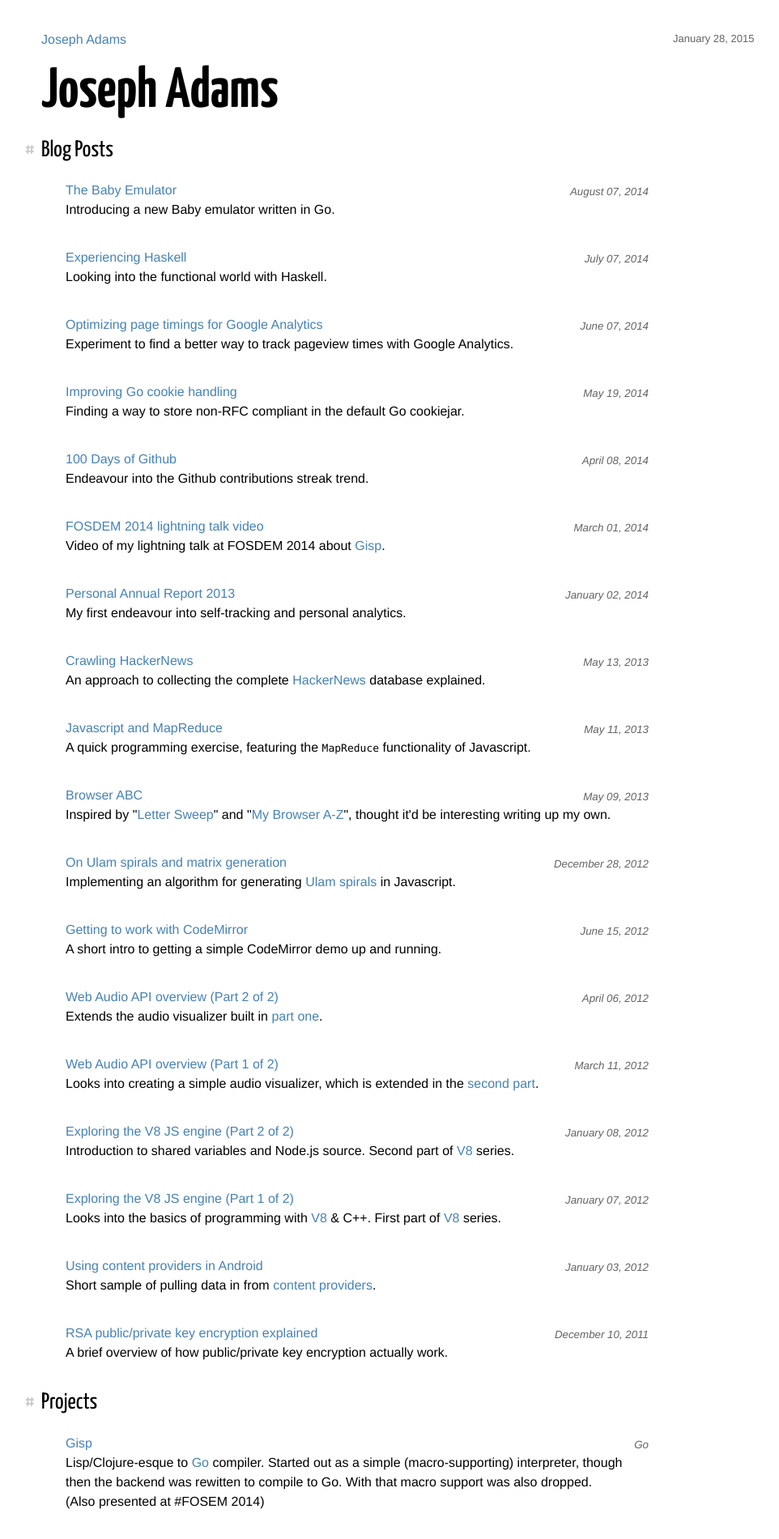
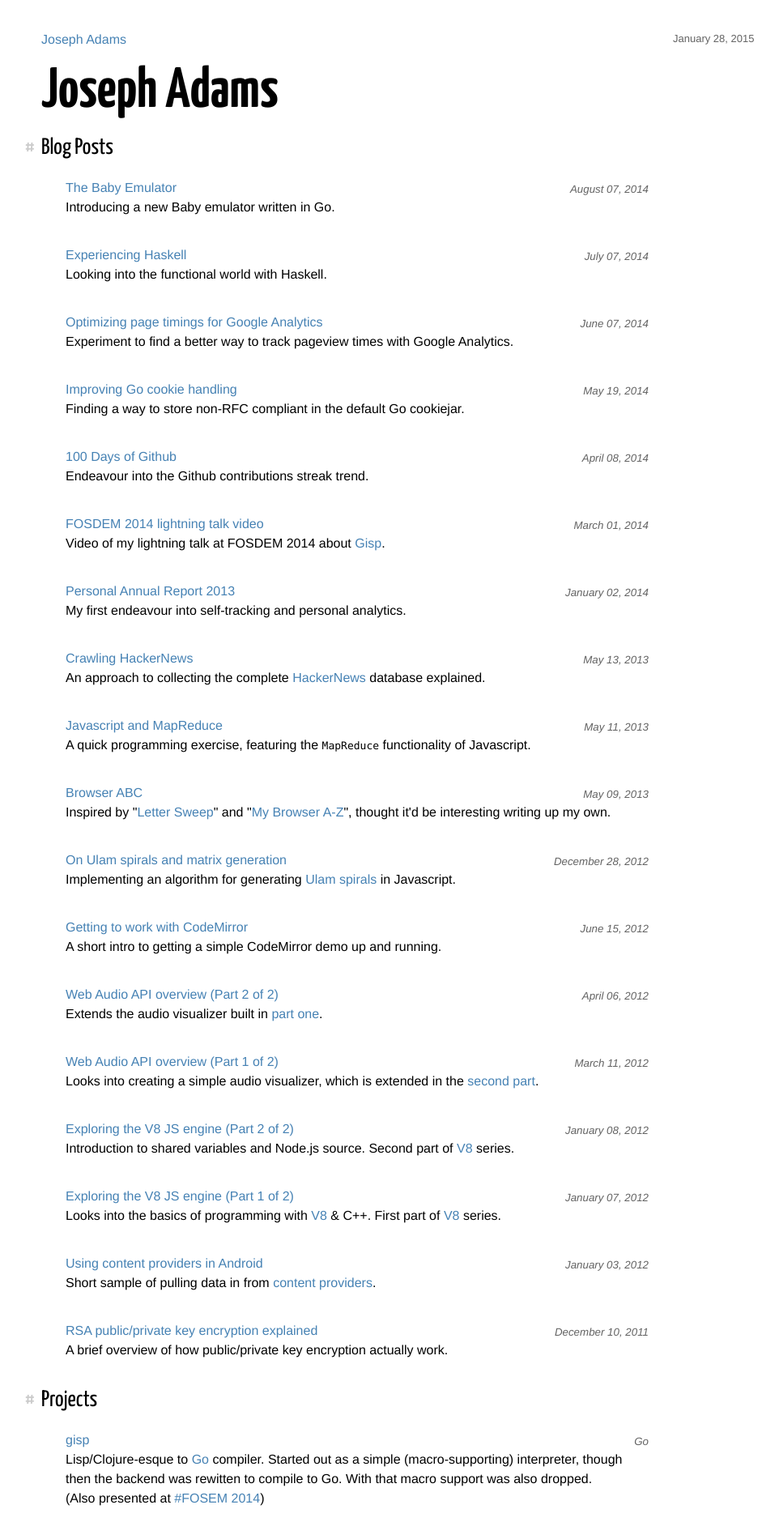
Before and after one commit to jcla1/jcla1.github.com, a Jekyll site: the page built from index.html, in a window 1280 px wide. Shown: the top 1900 px of the page at 81% size, without its empty margins (109-1071 px from the left). Built offline with Jekyll 4.4.1, drawn with Linux system fonts in a browser that asks for light colours.

Commit message:
Clean up ALL the markup!

```diff
--- a/_includes/articles.html
+++ b/_includes/articles.html
@@ -1,8 +1,9 @@
+<h2><a name="posts" href="#posts">#</a>Blog Posts</h2>
 <div itemscope itemtype="http://schema.org/Blog">
 {% for post in site.posts limit: page.article_limit %}
-<p class="entity" itemprop="blogPost">
-    <span class="info" itemprop="datePublished"><i>{{ post.date | date: '%B %d, %Y' }}</i></span><a href="{{ post.url }}" itemprop="url"><span itemprop="name">{{ post.title }}</span></a><br>
-    <span itemprop="description">{{ post.abstract }}</span>
-</p>
+    <p class="entity" itemprop="blogPost">
+        <span class="info" itemprop="datePublished"><i>{{ post.date | date: '%B %d, %Y' }}</i></span><a href="{{ post.url }}" itemprop="url"><span itemprop="name">{{ post.title }}</span></a><br>
+        <span itemprop="description">{{ post.abstract }}</span>
+    </p>
 {% endfor %}
 </div>
--- /dev/null
+++ b/_includes/footer.html
@@ -0,0 +1,8 @@
+<footer>
+    {% if page.date %}
+    <aside>{{page.date | date: '%B %d, %Y'}}</aside>
+    {% else %}
+    <aside><script>(function(){var a=Array('January','February','March','April','May','June','July','August','September','October','November','December'),b=new Date,c=b.getDate(),d=b.getMonth(),e=b.getFullYear();document.write(a[d]+' '+c+', '+e)})();</script></aside>
+    {% endif %}
+    <a href='/' rel='author'>{{ site.title }}</a>
+</footer>
--- /dev/null
+++ b/_includes/header.html
@@ -0,0 +1,8 @@
+<header>
+    {% if page.date %}
+    <aside>{{page.date | date: '%B %d, %Y'}}</aside>
+    {% else %}
+    <aside><script>(function(){var a=Array('January','February','March','April','May','June','July','August','September','October','November','December'),b=new Date,c=(b.getDate()+1E2).toString().slice(-2),d=b.getMonth(),e=b.getFullYear();document.write(a[d]+' '+c+', '+e)})();</script></aside>
+    {% endif %}
+    <a href='/' rel='author'>{{ site.title }}</a>
+</header>
--- a/_includes/page_footer.html
+++ /dev/null
@@ -1,8 +0,0 @@
-<footer>
-  {% if page.date %}
-  <aside>{{page.date | date: '%B %d, %Y'}}</aside>
-  {% else %}
-  <aside><script>(function(){var a=Array('January','February','March','April','May','June','July','August','September','October','November','December'),b=new Date,c=b.getDate(),d=b.getMonth(),e=b.getFullYear();document.write(a[d]+' '+c+', '+e)})();</script></aside>
-  {% endif %}
-  <a href='/' rel='author'>{{ site.title }}</a>
-</footer>
--- a/_includes/page_header.html
+++ /dev/null
@@ -1,8 +0,0 @@
-<header>
-  {% if page.date %}
-  <aside>{{page.date | date: '%B %d, %Y'}}</aside>
-  {% else %}
-  <aside><script>(function(){var a=Array('January','February','March','April','May','June','July','August','September','October','November','December'),b=new Date,c=(b.getDate()+1E2).toString().slice(-2),d=b.getMonth(),e=b.getFullYear();document.write(a[d]+' '+c+', '+e)})();</script></aside>
-  {% endif %}
-  <a href='/' rel='author'>{{ site.title }}</a>
-</header>
--- a/_includes/post_footer.html
+++ /dev/null
@@ -1,4 +0,0 @@
-<footer>
-  <aside itemprop="datePublished">{{page.date | date: '%B %d, %Y'}}</aside>
-  <a href='/' rel='author'>{{ site.title }}</a>
-</footer>
--- a/_includes/post_header.html
+++ /dev/null
@@ -1,4 +0,0 @@
-<header>
-  <aside itemprop="datePublished">{{page.date | date: '%B %d, %Y'}}</aside>
-  <a href='/' rel='author'>{{ site.title }}</a>
-</header>
--- a/_includes/projects.html
+++ b/_includes/projects.html
@@ -1,36 +1,31 @@
 <h2><a name="projects" href="#projects">#</a>Projects</h2>
 <p class="entity">
-  <span class="info"><i>Go</i></span><a href="https://github.com/jcla1/gisp">Gisp</a><br>
+    <span class="info"><i>Go</i></span><a href="https://github.com/jcla1/gisp">gisp</a><br>
     Lisp/Clojure-esque to <a href="http://golang.org">Go</a> compiler.
     Started out as a simple (macro-supporting) interpreter, though then the backend was rewitten to compile to Go.
     With that macro support was also dropped.<br />
-  (Also presented at #FOSEM 2014)
+    (Also presented at <a href="https://archive.fosdem.org/2014/">#FOSEM 2014</a>)
 </p>
 <p class="entity">
     <span class="info"><i>Go</i></span><a href="https://github.com/jcla1/wikipedia_analyser">Wikipedia Analyser</a><br>
     Project from Young-Rewired-State 2013.
     Analyses Wikipedia articles' structure and lex to find places they need to be improved, using a <a href="http://en.wikipedia.org/wiki/Artificial_Neural_Networks">neural network</a> and a <a href="http://en.wikipedia.org/wiki/Ngram">ngram</a> model with <a href="http://en.wikipedia.org/wiki/Good-Turing">Good-Turing smoothing</a>.
 </p>
-
 <p class="entity">
     <span class="info"><i>Javascript</i></span><a href="https://github.com/jcla1/ulam">Ulam Spirals Algorithm</a><br>
     An algorithm for generating <a href="http://en.wikipedia.org/wiki/Ulam_spiral">Ulam Spirals</a>, read the corresponding  <a href="/blog/2012/12/28/on-ulam-spirals-and-matrix-generation/">blog post here</a>.
 </p>
-
 <p class="entity">
     <span class="info"><i>Ruby</i></span><a href="https://github.com/jcla1/HN2JSON">HN2JSON</a><br>
     A Ruby library for scraping data off <a href="http://news.ycombinator.com/" title="Hackernews">HackerNews</a>.
 </p>
-
 <p class="entity">
     <span class="info"><i>Javascript</i></span><a href="https://github.com/jcla1/news_recommendr">News Recommendr</a><br>
     Project from Young-Rewired-State 2012.
     It scrapes news sites and builds a model based on your interests, using a <a href="http://en.wikipedia.org/wiki/Bayesian_spam_filtering" title="Bayesian Filter">Bayesian Filter</a>.
 </p>
-
 <p class="entity">
     <span class="info"><i>Ruby</i></span><a href="https://github.com/jcla1/jruby-swing">Swing for JRuby</a><br>
     Some Ruby classes to utilize <a href="http://en.wikipedia.org/wiki/Swing_(Java)" title="Java's Swing Toolkit">Java's Swing Toolkit</a>, for educational purposes.
 </p>
-
 <p class="entity"><a href="https://github.com/jcla1">View more projects on Github</a></p>
--- a/_layouts/default.html
+++ b/_layouts/default.html
@@ -1,10 +1,14 @@
 <!DOCTYPE html>
 <meta charset="utf-8">
-<title>{{ page.title }}</title>
+<title>{% if page.title %} {{ page.title }} - {% endif %} {{ site.title }}</title>
 <link rel="alternate" type="application/rss+xml" title="RSS feed" href="/rss.xml" />
 <link rel="stylesheet" href="//fonts.googleapis.com/css?family=Yanone+Kaffeesatz:400,700">
 <link rel="stylesheet" href="/public/css/style.css">
 <script src="/public/js/d3.v3.min.js?20130214"></script>
+
+{% include header.html %}
 {{ content }}
+{% include footer.html %}
+
 <script src="/public/js/highlight.min.js"></script>
 {% include analytics.html %}
--- a/_layouts/page.html
+++ /dev/null
@@ -1,14 +0,0 @@
----
-layout: default
----
-<style>p{margin-left: 30px;}</style>
-
-<div itemscope itemtype="http://schema.org/WebPage">
-{% include page_header.html %}
-
-<h1 itemprop="name">{{ page.title }}</h1>
-<meta itemprop="url" content="http://jcla1.com{{ page.url }}">
-{{ content }}
-
-{% include page_footer.html %}
-</div>
--- a/archive.html
+++ /dev/null
@@ -1,6 +0,0 @@
----
-layout: page
-title: Archive
----
-{% include articles.html %}
-{% include about.html %}
--- a/index.html
+++ b/index.html
@@ -1,10 +1,10 @@
 ---
-layout: page
-title: Joseph Adams
+layout: default
 ---
-<h2><a name="posts" href="#posts">#</a>Blog Posts</h2>
+<style>p{margin-left: 30px;} #page_title{margin-bottom: 20px;}</style>
+<h1 id="page_title">{{ site.title }}</h1>
+
 {% include articles.html %}
 <!--p class="entity"><a href="/archive">More Posts</a></p-->
-
 {% include projects.html %}
 {% include about.html %}
--- a/rss.xml
+++ b/rss.xml
@@ -1,5 +1,4 @@
 ---
-layout: nil
 ---
 <?xml version="1.0"?>
 <rss version="2.0" xmlns:atom="http://www.w3.org/2005/Atom">
```
Also changed, not shown: _layouts/post.html (+2 -7 lines), sitemap.xml (+3 -8 lines). Lines whose indentation alone changed are shown as unchanged.
